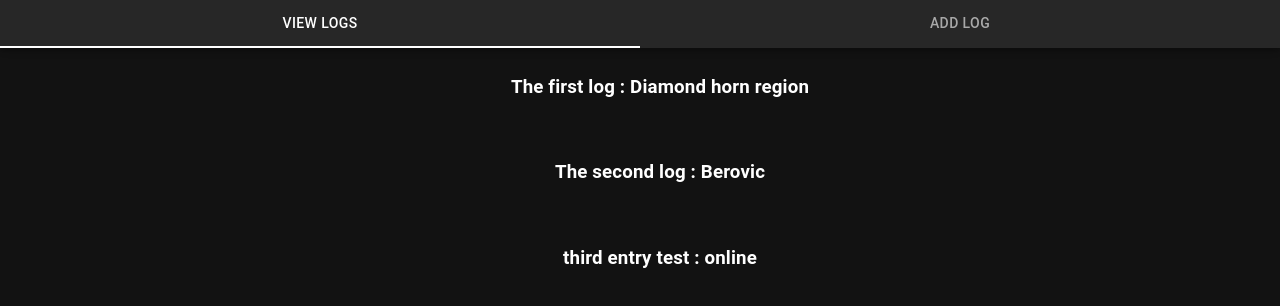
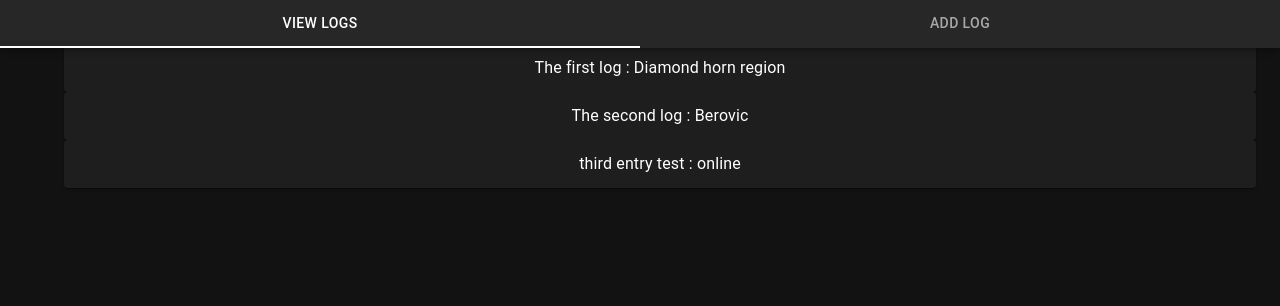
Before and after one commit to Ceemot/DnDLog, a React (Create React App) app in the folder dnd-log/: page / in a window 1280 px wide. Shown: the top 306 px of the page. Built offline with nearby package versions, Linux system fonts and the light colour scheme.

Commit message:
Switched over to MUI collapse WIP

```diff
--- a/dnd-log/src/Components/Logs.tsx
+++ b/dnd-log/src/Components/Logs.tsx
@@ -2,6 +2,10 @@ import * as React from "react";
 import * as data from "../Content/Logs.json";
 import Collapsible from "react-collapsible";
 import DescriptionText from "./DescriptionText.tsx";
+import Accordion from "@mui/material/Accordion";
+import AccordionSummary from "@mui/material/AccordionSummary";
+import AccordionDetails from "@mui/material/AccordionDetails";
+import Typography from "@mui/material/Typography";
 
 export default function LogBookComponent() {
   const records = JSON.parse(JSON.stringify(data));
@@ -14,22 +18,42 @@ export default function LogBookComponent() {
   );
 }
 
+// function LogListItem(props) {
+//   const record = props.record;
+//   return (
+//     <div
+//       className="Log-item-active"
+//       style={{ padding: "10px", textAlign: "center" }}
+//     >
+//       <Collapsible
+//         trigger={
+//           <h3>
+//             {record.title} : {record.location}
+//           </h3>
+//         }
+//       >
+//         <DescriptionText description={record.description} />
+//       </Collapsible>
+//     </div>
+//   );
+// }
+
 function LogListItem(props) {
   const record = props.record;
   return (
-    <div
-      className="Log-item-active"
-      style={{ padding: "10px", textAlign: "center" }}
-    >
-      <Collapsible
-        trigger={
-          <h3>
-            {record.title} : {record.location}
-          </h3>
-        }
-      >
-        <DescriptionText description={record.description} />
-      </Collapsible>
+    <div>
+      <Accordion>
+        <AccordionSummary aria-controls="panel-content" id="panel-header">
+          <Typography align="center" sx={{ width: "100%" }}>
+            {record.title} : {record.location}{" "}
+          </Typography>
+        </AccordionSummary>
+        <AccordionDetails>
+          <Typography align="center" sx={{ width: "100%" }}>
+            {record.description}
+          </Typography>
+        </AccordionDetails>
+      </Accordion>
     </div>
   );
 }
--- a/dnd-log/src/Content/Logs.json
+++ b/dnd-log/src/Content/Logs.json
@@ -19,7 +19,7 @@
       "title": "third entry test",
       "location": "online",
       "entities": ["DM and lvar"],
-      "description": "this is a test entry to see how containing text in a fuller box will appear when all content is centered. Now I will write controller eight times. Controller controller controller controller controller controller controller controller."
+      "description": "this is a test entry to see how containing text in a fuller box will appear when all content is centered. Now I will write controller twelve times. Controller controller controller controller controller controller controller controller controller controller controller controller."
     }
   ]
 }
```
